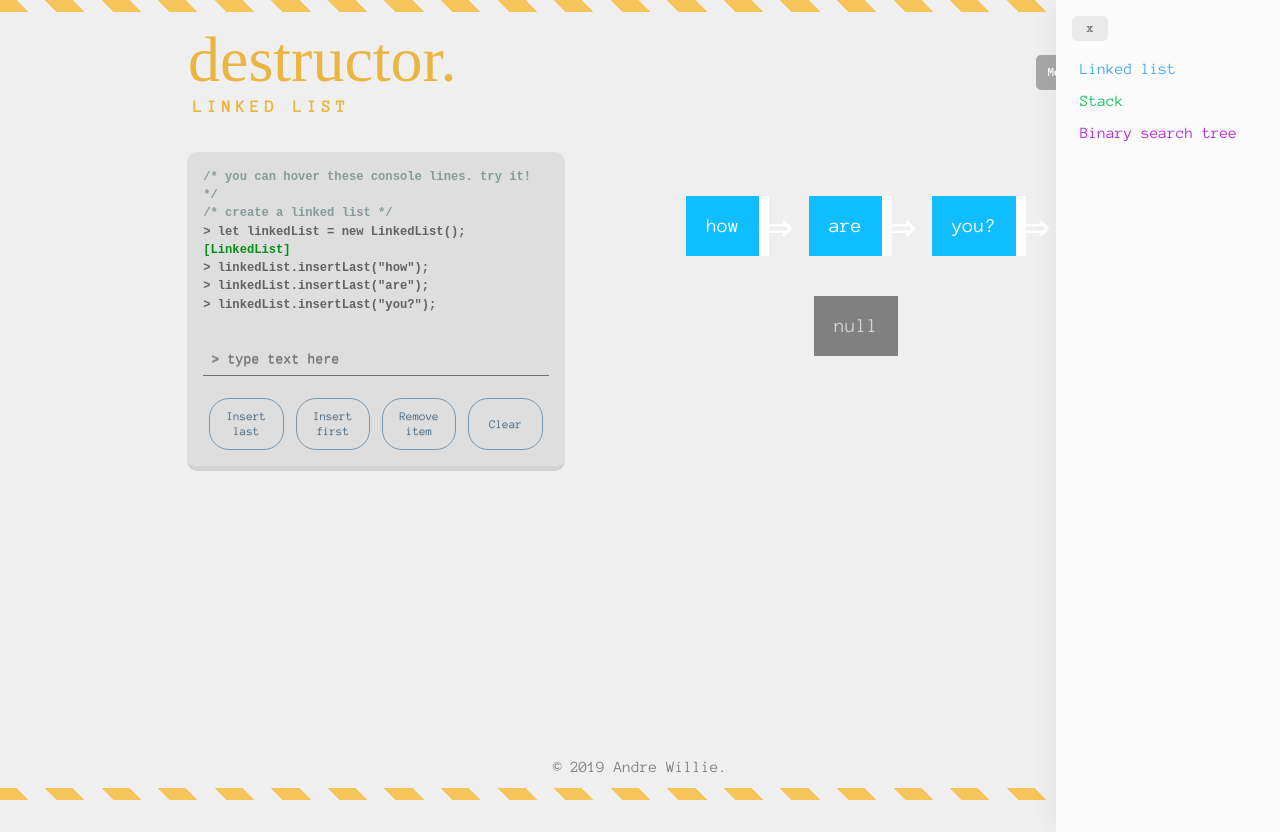
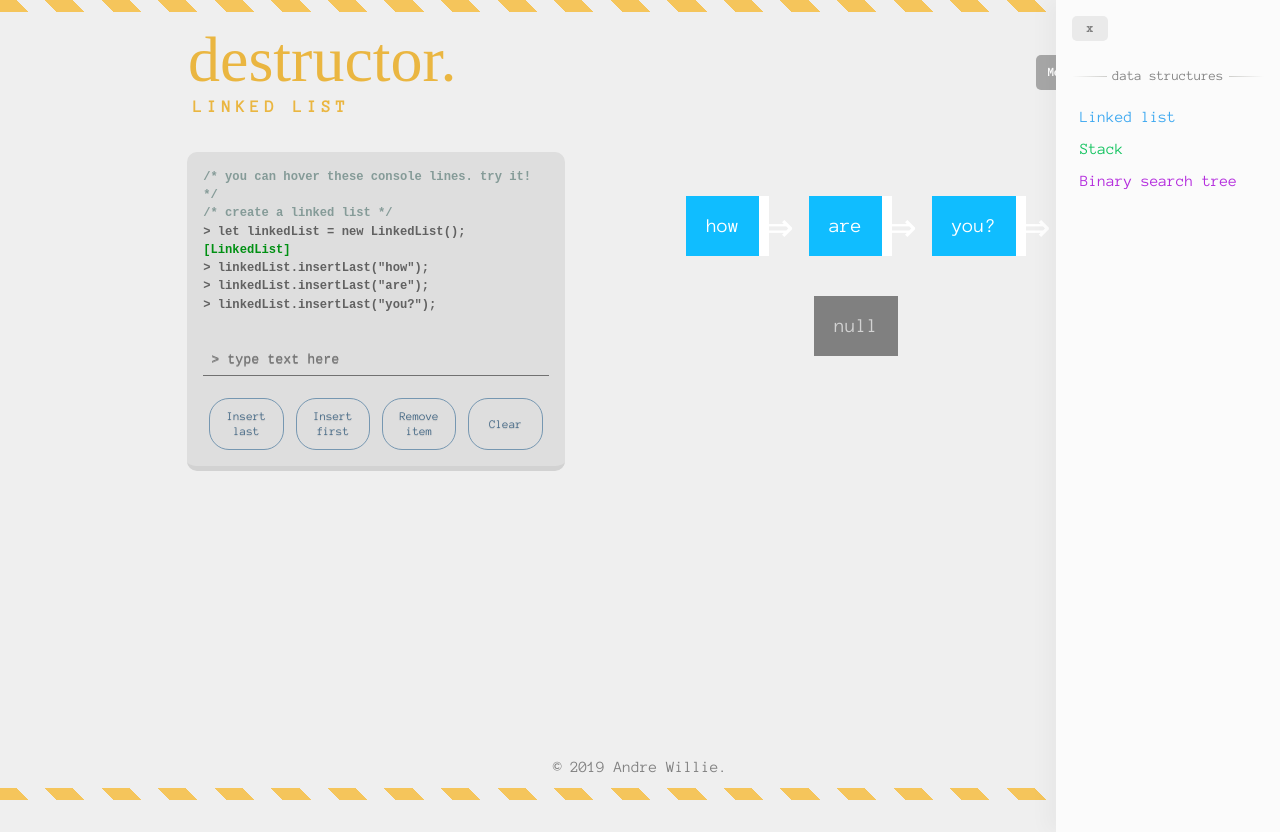
Before and after one commit to andre-kw/destructor, a React (Create React App) app: page / in a window 1280 px wide. Both pictures are taken after a click on the button "Menu". Built offline with nearby package versions, Linux system fonts and the light colour scheme; a web font is replaced by a local one.

Commit message:
added hr dividers

```diff
--- a/src/components/App.css
+++ b/src/components/App.css
@@ -322,6 +322,36 @@ code > p {
   color: #888888;
 }
 
+.named-divider {
+  width: 100%;
+  height: 1em;
+  margin: 1em 0;
+  position: relative;
+  border: 0;
+}
+.named-divider:before {
+  content: '';
+  background: linear-gradient(to right, transparent, #818078, transparent);
+  position: absolute;
+  left: 0;
+  top: 45%;
+  width: 100%;
+  height: 1px;
+  z-index: 5;
+}
+.named-divider:after {
+  width: 9em;
+  margin: 0 auto;
+  display: block;
+  content: attr(data-separator);
+  text-align: center;
+  z-index: 10;
+  position: relative;
+  font-size: .85em;
+  color: gray;
+  background-color: #fbfbfb;
+}
+
 
 
 @media only screen and (max-width: 850px) {
--- a/src/components/Header.js
+++ b/src/components/Header.js
@@ -28,6 +28,7 @@ export default class Header extends Component {
 
           <nav className={navClass} onBlur={this.context.menuOff} tabIndex="0">
             <button className="nav-close" onClick={this.context.menuOff}>x</button>
+            <hr className="named-divider" data-separator="data structures" />
             <Link to="/structure/linked-list" className="nav-ll">Linked list</Link>
             <Link to="/structure/stack" className="nav-stack">Stack</Link>
             <Link to="/structure/binary-tree" className="nav-bst">Binary search tree</Link>
```
